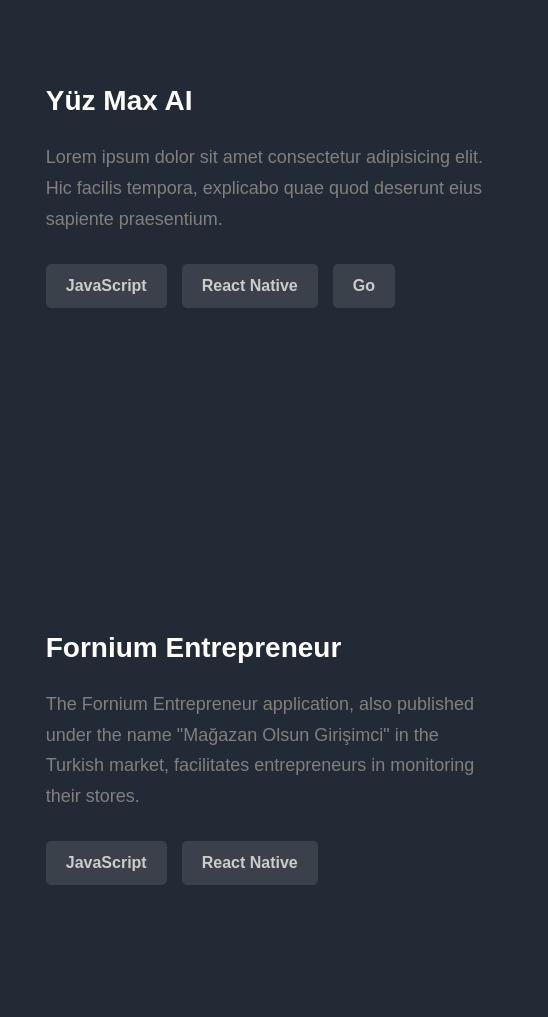
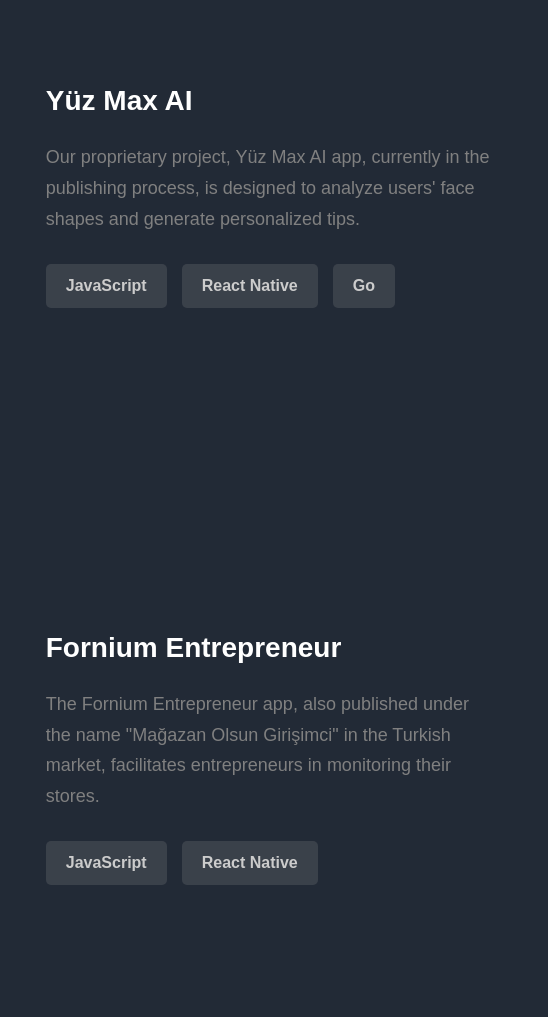
Before and after one commit to mustafahmetoglu/mustafahmetoglu.github.io, a plain HTML site: page index.html in a window 1280 px wide. Shown: the part 2509-3526 px from the top of the page, 732-1280 px from the left. Drawn offline with Linux system fonts and the light colour scheme; a script that the page names is missing; a web font is replaced by a local one.

Commit message:
Update index.html

```diff
--- a/index.html
+++ b/index.html
@@ -152,9 +152,7 @@
           <div class="projects__row-content">
             <h3 class="projects__row-content-title">Yüz Max AI</h3>
             <p class="projects__row-content-desc">
-              Lorem ipsum dolor sit amet consectetur adipisicing elit. Hic
-              facilis tempora, explicabo quae quod deserunt eius sapiente
-              praesentium.
+              Our proprietary project, Yüz Max AI app, currently in the publishing process, is designed to analyze users' face shapes and generate personalized tips.
             </p>
             <div class="skills">
               <div class="skills__skill">JavaScript</div>
@@ -172,7 +170,7 @@
           <div class="projects__row-content">
             <h3 class="projects__row-content-title">Fornium Entrepreneur</h3>
             <p class="projects__row-content-desc">
-The Fornium Entrepreneur application, also published under the name "Mağazan Olsun Girişimci" in the Turkish market, facilitates entrepreneurs in monitoring their stores.
+The Fornium Entrepreneur app, also published under the name "Mağazan Olsun Girişimci" in the Turkish market, facilitates entrepreneurs in monitoring their stores.
             </p>
             <div class="skills">
               <div class="skills__skill">JavaScript</div>
@@ -188,7 +186,7 @@
           <div class="projects__row-content">
             <h3 class="projects__row-content-title">Mağazan Olsun Tedarikçi</h3>
             <p class="projects__row-content-desc">
-              The Mağazan Olsun Tedarikçi application, also published under the name Fornium Supplier in the UK market, facilitates communication between suppliers and stores.
+              The Mağazan Olsun Tedarikçi app, also published under the name Fornium Supplier in the UK market, facilitates communication between suppliers and stores.
             </p>
             <div class="skills">
               <div class="skills__skill">React Native</div>
```
